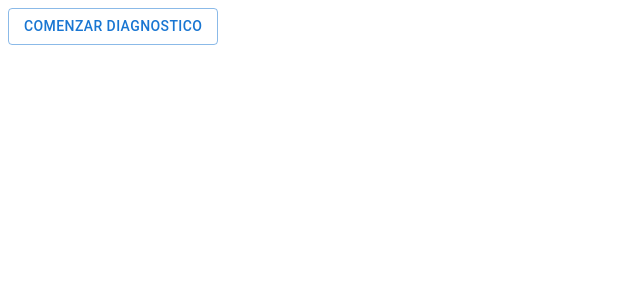
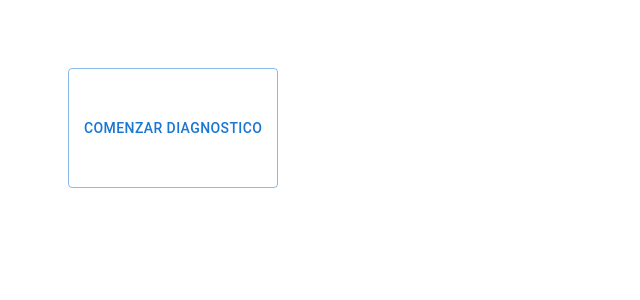
Before and after one commit to Marcomech/Dermidog, a Next.js app: page /ayuda_diagnostica/DiagnosticoComponents/formDialog in a window 1280 px wide. Shown: the top 300 px of the page, without its empty margins (0-640 px from the left). Built offline with nearby package versions, Linux system fonts and the light colour scheme.

Commit message:
loading times

```diff
--- a/src/pages/ayuda_diagnostica/DiagnosticoComponents/formDialog.tsx
+++ b/src/pages/ayuda_diagnostica/DiagnosticoComponents/formDialog.tsx
@@ -35,9 +35,15 @@ export default function FormDialog() {
 
   return (
     <div>
-      <Button variant="outlined" onClick={handleClickOpen}>
+      <Button variant="outlined" onClick={handleClickOpen}
+        style={{
+          margin: '60px',
+          height: '15vh', minWidth: '150px', minHeight: '80px'
+        }}
+      >
         Comenzar Diagnostico
       </Button>
+
       <Dialog
         open={open}
         fullWidth={true}
```
Also changed, not shown: src/pages/ayuda_diagnostica/index.tsx (+6 -4 lines).
